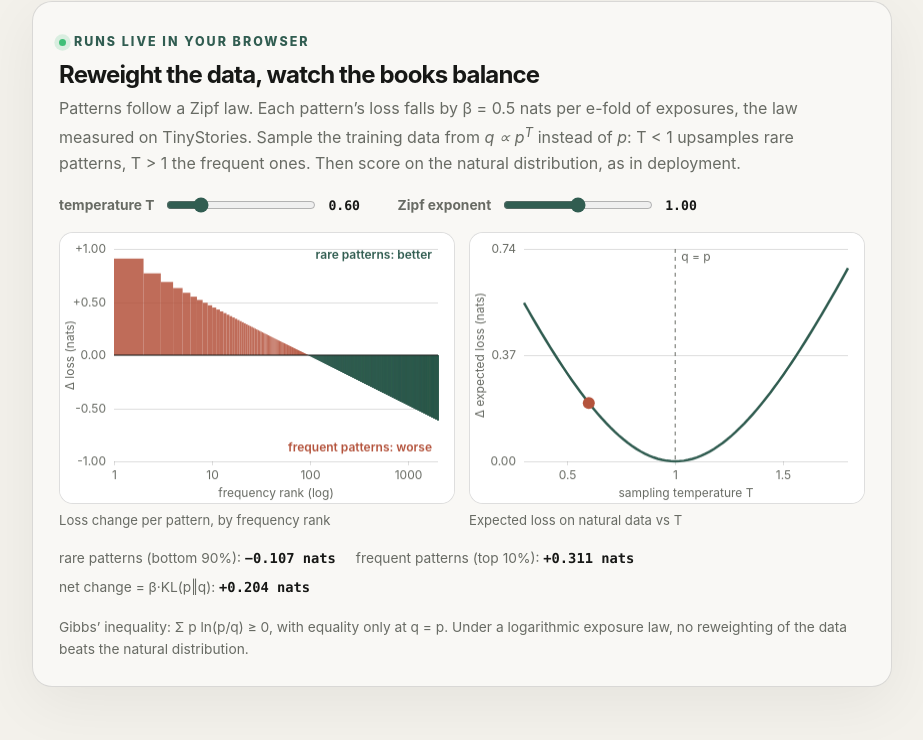
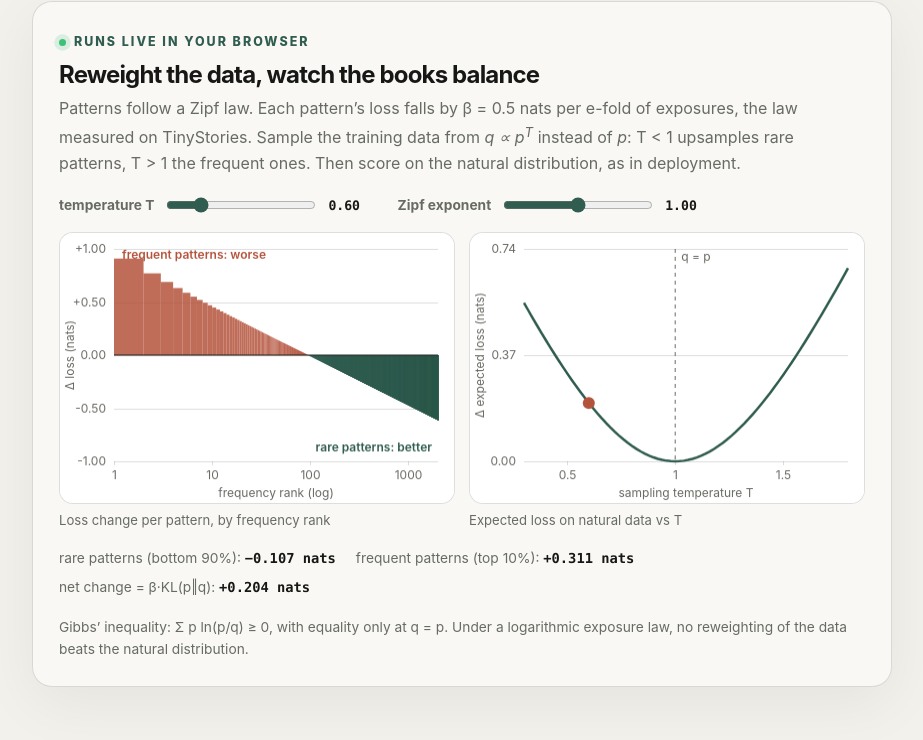
Before and after one commit to fekoester/fekoester.github.io, an Astro site in the folder site/: page /projects/llm-training-dynamics in a window 1280 px wide. Shown: the part 1550-2290 px from the top of the page, without its empty margins (308-1231 px from the left). Built offline with nearby package versions, Linux system fonts and the light colour scheme; Astro itself is replaced by a stand-in of ours.

Commit message:
Project pages: fixes from the visual review
- Exposure demo labels sit on the matching bars; wave-sensing demo uses a
  zero-mean, faster drive and a proper lagged Pearson correlation (was > 1)
- FHN starts oscillating with a pre-filled trace; oscillator raster and sync
  traces pre-run; CCT grid tighter; rocBLAS axis label no longer collides
- Power chart: hidden tooltip really hidden, day labels thinned and taller
  chart on phones
- Small figures can sit side by side (NEAT graphs, simulation videos); a hero
  video is not repeated in the gallery and keeps its caption
- Long titles wrap on phones (no horizontal scroll); PPS loop re-encoded (787 KB)

Co-Authored-By: Claude Opus 5.5 <noreply@anthropic.com>

```diff
--- a/site/src/components/MediaFigure.astro
+++ b/site/src/components/MediaFigure.astro
@@ -6,7 +6,7 @@ const { media, hero = false, zoom = true } = Astro.props;
 const size = (sizes as Record<string, { w: number; h: number }>)[media.src] ?? { w: 1280, h: 800 };
 const framed = !media.dark && !media.video && !hero;
 ---
-<figure class:list={['mfig', media.narrow && 'narrow', framed && 'framed', media.pixel && 'pixel', hero && 'hero']}>
+<figure class:list={['mfig', media.narrow && 'narrow', media.half && 'half', framed && 'framed', media.pixel && 'pixel', hero && 'hero']}>
   <div class="mfig-media">
     {media.video ? (
       <video
--- a/site/src/components/demos/CausalMask.astro
+++ b/site/src/components/demos/CausalMask.astro
@@ -31,7 +31,7 @@ const words = 'to be , or not to be : that is the question whether tis nobler in
     const words: string[] = JSON.parse(root.dataset.words || '[]');
     const T = words.length;
     let k = 4, L = 1, sel = T - 3;
-    const cv = setupCanvas(root.querySelector('canvas')!, 2.1, () => draw());
+    const cv = setupCanvas(root.querySelector('canvas')!, 1.55, () => draw());
     const toks = [...root.querySelectorAll<HTMLButtonElement>('.tok')];
 
     function draw() {
--- a/site/src/components/demos/Exposure.astro
+++ b/site/src/components/demos/Exposure.astro
@@ -78,10 +78,13 @@ import DemoFrame from '../DemoFrame.astro';
         ctx.strokeStyle = pal.text; ctx.lineWidth = 1;
         ctx.beginPath(); ctx.moveTo(box.x, ty(0)); ctx.lineTo(box.x + box.w, ty(0)); ctx.stroke();
         ctx.font = '600 12px Inter, system-ui, sans-serif';
-        ctx.fillStyle = pal.accent; ctx.textAlign = 'right';
-        ctx.fillText(T < 1 ? 'rare patterns: better' : 'frequent patterns: better', box.x + box.w - 6, box.y + 10);
-        ctx.fillStyle = pal.coral;
-        ctx.fillText(T < 1 ? 'frequent patterns: worse' : 'rare patterns: worse', box.x + box.w - 6, box.y + box.h - 10);
+        // positive Δ (worse) is at the top, negative (better) at the bottom
+        const worse = T < 1 ? 'frequent patterns: worse' : 'rare patterns: worse';
+        const better = T < 1 ? 'rare patterns: better' : 'frequent patterns: better';
+        ctx.fillStyle = pal.coral; ctx.textAlign = T < 1 ? 'left' : 'right';
+        ctx.fillText(worse, T < 1 ? box.x + 8 : box.x + box.w - 6, box.y + 10);
+        ctx.fillStyle = pal.accent; ctx.textAlign = T < 1 ? 'right' : 'left';
+        ctx.fillText(better, T < 1 ? box.x + box.w - 6 : box.x + 8, box.y + box.h - 10);
       }
       // right: expected loss on the natural distribution against T
       {
--- a/site/src/components/demos/FHN.astro
+++ b/site/src/components/demos/FHN.astro
@@ -7,7 +7,7 @@ import DemoFrame from '../DemoFrame.astro';
   </div>
   <div class="fhn" data-demo="fhn">
     <div class="demo-controls">
-      <label>input current I <input type="range" name="I" id="fhn-i" min="0" max="1.6" step="0.01" value="0.2" /><output for="fhn-i"></output></label>
+      <label>input current I <input type="range" name="I" id="fhn-i" min="0" max="1.6" step="0.01" value="0.5" /><output for="fhn-i"></output></label>
       <label>a <input type="range" name="a" id="fhn-a" min="0.4" max="1.1" step="0.01" value="0.7" /><output for="fhn-a"></output></label>
       <button class="demo-btn primary" data-act="kick">Kick (+0.8 to v)</button>
     </div>
@@ -30,7 +30,7 @@ import DemoFrame from '../DemoFrame.astro';
 
   document.querySelectorAll<HTMLElement>('[data-demo="fhn"]').forEach((root) => {
     const B = 0.8, TAU = 12.5, VR: [number, number] = [-2.6, 2.6], WR: [number, number] = [-1.0, 2.2];
-    let I = 0.2, a = 0.7;
+    let I = 0.5, a = 0.7;
     let v = -1.2, w = -0.6;
     const trail: [number, number][] = [];
     const vt: number[] = [];
@@ -96,7 +96,7 @@ import DemoFrame from '../DemoFrame.astro';
       c2.fillStyle = MEDIA.muted; c2.font = '11px Inter, system-ui, sans-serif'; c2.fillText('v(t)', 8, 14);
     }
 
-    visibleLoop(root, () => {
+    const advance = () => {
       for (let k = 0; k < 8; k++) {
         const h = 0.02;
         const f = (vv: number, ww: number) => [vv - vv ** 3 / 3 - ww + I, (vv + a - B * ww) / TAU];
@@ -105,8 +105,9 @@ import DemoFrame from '../DemoFrame.astro';
       }
       trail.push([v, w]); if (trail.length > 220) trail.shift();
       vt.push(v); if (vt.length > 600) vt.shift();
-      draw();
-    });
+    };
+    for (let k = 0; k < 600; k++) advance(); // start with a full trace on screen
+    visibleLoop(root, () => { advance(); draw(); });
     root.querySelector<HTMLCanvasElement>('.plane')!.addEventListener('click', (e) => {
       const rect = (e.currentTarget as HTMLCanvasElement).getBoundingClientRect();
       v = VR[0] + ((e.clientX - rect.left) / rect.width) * (VR[1] - VR[0]);
--- a/site/src/components/demos/Oscillators.astro
+++ b/site/src/components/demos/Oscillators.astro
@@ -116,6 +116,8 @@ import DemoFrame from '../DemoFrame.astro';
     }
 
     let frame = 0;
+    // pre-run so the raster and R(t) start filled
+    queueMicrotask(() => { for (let f = 0; f < 500; f++) { for (let k = 0; k < 6; k++) rk4(); Rhist.push(order()); if (Rhist.length > 600) Rhist.shift(); if (f % 2 === 0) drawRasterColumn(); } drawCircle(); });
     const loop = visibleLoop(root, () => {
       for (let k = 0; k < 6; k++) rk4();
       Rhist.push(order()); if (Rhist.length > 600) Rhist.shift();
--- a/site/src/components/demos/Power.astro
+++ b/site/src/components/demos/Power.astro
@@ -45,7 +45,7 @@ const runDate = lastT ? new Date(lastT).toLocaleDateString('en-GB', { day: 'nume
     const latest = (snap.latest as P[]).map((p) => ({ ...p, ms: Date.parse(p.t) }));
     const fc = (snap.forecast as P[]).map((p) => ({ ...p, ms: Date.parse(p.t) }));
     let days = 5;
-    const cv = setupCanvas(root.querySelector('canvas')!, 2.3, () => draw());
+    const cv = setupCanvas(root.querySelector('canvas')!, window.innerWidth < 640 ? 1.35 : 2.3, () => draw());
     const tip = root.querySelector<HTMLElement>('.tip')!;
     let hover: number | null = null;
     const fmtT = new Intl.DateTimeFormat('en-US', { timeZone: 'America/Los_Angeles', weekday: 'short', month: 'short', day: 'numeric', hour: 'numeric' });
@@ -76,9 +76,11 @@ const runDate = lastT ? new Date(lastT).toLocaleDateString('en-GB', { day: 'nume
       ctx.textAlign = 'right'; ctx.textBaseline = 'middle';
       for (let v = lo; v <= hi; v += (hi - lo) / 4) { const y = Math.round(ty(v)) + 0.5; ctx.beginPath(); ctx.moveTo(box.x, y); ctx.lineTo(box.x + box.w, y); ctx.stroke(); ctx.fillText(`${Math.round(v / 1000)} GW`, box.x - 8, y); }
       ctx.textAlign = 'center'; ctx.textBaseline = 'top';
-      for (let d = Math.ceil(t0 / 86400e3) * 86400e3 + 8 * 3600e3; d < t1; d += 86400e3) { // midnight Pacific ≈ 08:00 UTC
+      const every = box.w / (days + 1) < 56 ? 2 : 1; // thin out day labels on narrow screens
+      let di = 0;
+      for (let d = Math.ceil(t0 / 86400e3) * 86400e3 + 8 * 3600e3; d < t1; d += 86400e3, di++) { // midnight Pacific ≈ 08:00 UTC
         const x = tx(d); ctx.beginPath(); ctx.moveTo(x, box.y); ctx.lineTo(x, box.y + box.h); ctx.stroke();
-        ctx.fillText(fmtD.format(new Date(d + 12 * 3600e3)), x + (box.w / (days + 1)) / 2, box.y + box.h + 8);
+        if (di % every === 0) ctx.fillText(fmtD.format(new Date(d + 12 * 3600e3)), x + (box.w / (days + 1)) / 2, box.y + box.h + 8);
       }
       // forecast bands
       const band = (pts: typeof fc, loK: 'lo95' | 'lo80', hiK: 'hi95' | 'hi80', color: string, alpha: number) => {
@@ -149,6 +151,7 @@ const runDate = lastT ? new Date(lastT).toLocaleDateString('en-GB', { day: 'nume
   .chart { position: relative; }
   .chart :global(.demo-canvas) { background: var(--surface-strong); border: 1px solid var(--line); cursor: crosshair; }
   .tip { position: absolute; top: 18px; width: 200px; padding: 10px 12px; border-radius: 12px; border: 1px solid var(--line); background: var(--surface-strong); box-shadow: var(--shadow); font-size: .8rem; display: grid; gap: 2px; pointer-events: none; }
+  .tip[hidden] { display: none; }
   .tip :global(span:first-child) { color: var(--muted); }
   .live { margin: 8px 0 0; }
   .live img { width: 100%; border-radius: 14px; border: 1px solid var(--line); background: #fff; }
--- a/site/src/components/demos/Rocblas.astro
+++ b/site/src/components/demos/Rocblas.astro
@@ -43,7 +43,7 @@ const gmax = 16;
           </div>
         </div>
       ))}
-      <div class="axis">{[0, 4, 8, 12, 16].map((v) => <span style={`left:${(v / gmax) * 100}%`}>{v}</span>)}<b>TFLOPS</b></div>
+      <div class="axis">{[0, 4, 8, 12].map((v) => <span style={`left:${(v / gmax) * 100}%`}>{v}</span>)}<b>TFLOPS</b></div>
       <p class="note">Bars span the range over the measured shapes. Ticks mark the card’s peak (≈ 7.95 TFLOPS fp32, ≈ 15.9 fp16).</p>
     </div>
 
--- a/site/src/components/demos/Sync.astro
+++ b/site/src/components/demos/Sync.astro
@@ -95,7 +95,7 @@ import DemoFrame from '../DemoFrame.astro';
     }
 
     newInput();
-    for (let k = 0; k < 60; k++) tick();
+    for (let k = 0; k < 260; k++) tick();
     const loop = visibleLoop(root, () => { tick(); drawTraces(); drawMat(); });
     if (reducedMotion()) loop.paused = true;
     bindRange(root, 'K', (v) => v.toFixed(2), (v) => { K = v; });
--- a/site/src/components/demos/WaveSensing.astro
+++ b/site/src/components/demos/WaveSensing.astro
@@ -20,7 +20,7 @@ import DemoFrame from '../DemoFrame.astro';
     <div class="demo-readout">
       <span><span class="legend-dot" style="background:#7fb0d8"></span>input u(t)</span>
       <span><span class="legend-dot" style="background:#e3a857"></span>field at the query point (rescaled)</span>
-      <span>best correlation <b class="corr">–</b> at lag <b class="lag">–</b></span>
+      <span>best correlation <b class="corr">–</b> at lag <b class="lag">–</b> (positive or negative: the medium may invert the signal)</span>
     </div>
   </div>
 </DemoFrame>
@@ -35,7 +35,7 @@ import DemoFrame from '../DemoFrame.astro';
     let q = { x: 84, y: 22 };
     // Mackey-Glass drive (tau = 17), sampled every 1 time unit
     const mg: number[] = [];
-    { const hist = Array(18).fill(1.2); for (let t = 0; t < 6000; t++) { const x = hist[hist.length - 1], xt = hist[hist.length - 18]; hist.push(x + 0.2 * xt / (1 + xt ** 10) - 0.1 * x); if (t > 500) mg.push(hist[hist.length - 1] - 0.9); } }
+    { const hist = Array(18).fill(1.2); for (let t = 0; t < 6000; t++) { const x = hist[hist.length - 1], xt = hist[hist.length - 18]; hist.push(x + 0.2 * xt / (1 + xt ** 10) - 0.1 * x); if (t > 500) mg.push(hist[hist.length - 1]); } const m0 = mg.reduce((a, b) => a + b, 0) / mg.length; for (let i = 0; i < mg.length; i++) mg[i] -= m0; }
     let tstep = 0;
     const H = 300; // trace history
     const drive: number[] = [], read: number[] = [];
@@ -46,7 +46,7 @@ import DemoFrame from '../DemoFrame.astro';
     const img = octx.createImageData(GW, GH);
 
     function step() {
-      const d = mg[Math.floor(tstep / 4) % mg.length];
+      const d = mg[Math.floor(tstep / 2) % mg.length];
       for (let j = 1; j < GH - 1; j++) for (let i = 1; i < GW - 1; i++) {
         const k = j * GW + i;
         const lap = u[k - 1] + u[k + 1] + u[k - GW] + u[k + GW] - 4 * u[k];
@@ -98,9 +98,14 @@ import DemoFrame from '../DemoFrame.astro';
       // best lagged correlation
       let best = 0, lag = 0;
       for (let L = 0; L < 120 && a.length > L + 40; L++) {
-        let s = 0; const n = a.length - L;
-        for (let k = 0; k < n; k++) s += a[k] * b[k + L];
-        const c = s / n; if (Math.abs(c) > Math.abs(best)) { best = c; lag = L; }
+        const n = a.length - L;
+        let ma = 0, mb = 0;
+        for (let k = 0; k < n; k++) { ma += a[k]; mb += b[k + L]; }
+        ma /= n; mb /= n;
+        let sab = 0, saa = 0, sbb = 0;
+        for (let k = 0; k < n; k++) { const x = a[k] - ma, y = b[k + L] - mb; sab += x * y; saa += x * x; sbb += y * y; }
+        const c = sab / Math.sqrt(saa * sbb || 1);
+        if (Math.abs(c) > Math.abs(best)) { best = c; lag = L; }
       }
       root.querySelector('.corr')!.textContent = best.toFixed(2);
       root.querySelector('.lag')!.textContent = `${lag} steps`;
--- a/site/src/data/showcase.ts
+++ b/site/src/data/showcase.ts
@@ -30,6 +30,7 @@ export type Media = {
   source?: { label: string; href: string };
   pixel?: boolean; // crisp upscaling for pixel art
   narrow?: boolean; // tall or small figure: do not stretch to full width
+  half?: boolean; // small figure: two side by side
   dark?: boolean; // already has a dark background (no paper frame)
 };
 
@@ -350,14 +351,14 @@ export const showcase: Record<string, Showcase> = {
         alt: 'Evolved XOR network graph.',
         caption: 'An evolved XOR network. Blue connections are positive, red negative, width shows |weight|.',
         source: repo('NEAT-Implementation', 'Repository'),
-        narrow: true,
+        half: true,
       },
       {
         src: m('neat', 'double-pole-champion.webp'),
         alt: 'Evolved double-pole controller without hidden nodes.',
         caption: 'The double-pole controller needed no hidden node at all: the minimal solution NEAT’s “start small” principle is designed to find.',
         source: repo('NEAT-Implementation', 'Repository'),
-        narrow: true,
+        half: true,
       },
       {
         src: m('neat', 'viewer.webp'),
@@ -412,14 +413,8 @@ export const showcase: Record<string, Showcase> = {
         caption: 'World-Simulation, seed 2, evolving preset, 12,000 steps. Brightness is food; dots are organisms with a heading tick.',
         source: repo('World-Simulation', 'World-Simulation'),
         pixel: true,
-        narrow: true,
+        half: true,
         dark: true,
-      },
-      {
-        src: m('world-generation', 'evolution.webp'),
-        alt: 'Population, births, generation and body statistics over 150,000 steps.',
-        caption: 'Two 150,000-step runs. With 10× faster food regrowth the population grows past 1,000 and evolution runs to generation 27; with the default parameters it sits at the floor of 100, kept alive by respawns.',
-        source: repo('World-Simulation', 'World-Simulation'),
       },
       {
         src: m('world-generation', 'ants.webp'),
@@ -428,8 +423,14 @@ export const showcase: Record<string, Showcase> = {
         caption: 'Ant-Simulation, seed 4, 4,000 steps. Purple is pheromone (log scale), red is food, black is the nest. Searching ants are white, ants heading to food yellow, ants carrying food orange.',
         source: repo('Ant-Simulation', 'Ant-Simulation'),
         pixel: true,
-        narrow: true,
+        half: true,
         dark: true,
+      },
+      {
+        src: m('world-generation', 'evolution.webp'),
+        alt: 'Population, births, generation and body statistics over 150,000 steps.',
+        caption: 'Two 150,000-step runs. With 10× faster food regrowth the population grows past 1,000 and evolution runs to generation 27; with the default parameters it sits at the floor of 100, kept alive by respawns.',
+        source: repo('World-Simulation', 'World-Simulation'),
       },
       {
         src: m('world-generation', 'foraging.webp'),
--- a/site/src/pages/projects/[slug].astro
+++ b/site/src/pages/projects/[slug].astro
@@ -16,12 +16,16 @@ export function getStaticPaths() {
   }));
 }
 const { project, prev, next } = Astro.props;
-const hero = project.hero ?? { src: project.cover, alt: project.coverAlt };
+// A hero video that is also a figure is shown once, at the top, with the figure's caption.
+const heroBase = project.hero ?? { src: project.cover, alt: project.coverAlt };
+const heroFig = project.figures?.find((f) => f.src === heroBase.src);
+const hero = heroFig ? { ...heroFig, ...heroBase, caption: heroFig.caption, source: heroFig.source } : heroBase;
+const figures = (project.figures ?? []).filter((f) => f !== heroFig);
 const toc = [
   { id: 'overview', label: 'Overview' },
   project.demo && { id: 'demo', label: 'Live demo' },
   project.equations && { id: 'math', label: 'The math' },
-  project.figures?.length && { id: 'results', label: 'Results & media' },
+  figures.length && { id: 'results', label: 'Results & media' },
   project.caveats && { id: 'caveats', label: 'Caveats' },
 ].filter(Boolean) as { id: string; label: string }[];
 ---
@@ -86,12 +90,12 @@ const toc = [
           </div>
         )}
 
-        {project.figures && project.figures.length > 0 && (
+        {figures.length > 0 && (
           <div id="results" class="anchor block">
             <p class="kicker">Results &amp; media</p>
             <h2 class="block-title">From the repositories</h2>
             <div class="figures">
-              {project.figures.map((f) => <MediaFigure media={f} />)}
+              {figures.map((f) => <MediaFigure media={f} />)}
             </div>
           </div>
         )}
@@ -131,7 +135,8 @@ const toc = [
   .hero-grid { display: grid; grid-template-columns: minmax(0, 1fr) minmax(0, 1.1fr); gap: 56px; align-items: center; }
   .meta { display: flex; flex-wrap: wrap; gap: 18px; color: var(--accent); font-size: .76rem; text-transform: uppercase; letter-spacing: .12em; }
   .status[data-status='Research in progress'], .status[data-status='Active'] { color: var(--amber); }
-  h1 { margin: 20px 0 24px; font-size: clamp(2.6rem, 5.4vw, 4.8rem); }
+  h1 { margin: 20px 0 24px; font-size: clamp(2.3rem, 5.4vw, 4.8rem); overflow-wrap: anywhere; hyphens: auto; }
+  .hero-grid > * { min-width: 0; }
   .hero-text .lede { font-size: clamp(1.08rem, 1.6vw, 1.3rem); }
   .facts { margin-top: 44px; }
   .facts dl { display: grid; grid-template-columns: repeat(auto-fit, minmax(190px, 1fr)); gap: 1px; margin: 0; border: 1px solid var(--line); border-radius: var(--radius); overflow: hidden; background: var(--line); }
@@ -154,7 +159,10 @@ const toc = [
   .equations { display: grid; gap: 14px; }
   .eq { margin: 0; padding: 18px 20px; overflow-x: auto; }
   .eq figcaption { margin-top: 6px; color: var(--muted); font-size: .86rem; }
-  .figures { display: grid; gap: 44px; }
+  .figures { display: grid; grid-template-columns: repeat(2, minmax(0, 1fr)); gap: 44px 22px; }
+  .figures > :global(.mfig) { grid-column: 1 / -1; }
+  .figures > :global(.mfig.half) { grid-column: auto; }
+  @media (max-width: 560px) { .figures > :global(.mfig.half) { grid-column: 1 / -1; } }
   .highlights, .caveats { padding: 24px; margin-top: 56px; }
   .caveats { border-color: color-mix(in srgb, var(--amber) 55%, var(--line)); background: color-mix(in srgb, var(--amber) 7%, var(--surface)); }
   .caveats p:last-child { margin-bottom: 0; }
--- a/site/src/styles/global.css
+++ b/site/src/styles/global.css
@@ -72,7 +72,7 @@ button, input { font: inherit; }
 
 h1, h2, h3, p { margin-top: 0; }
 h1, h2, h3 { line-height: 1.08; letter-spacing: -0.035em; }
-h1 { font-size: clamp(3.25rem, 8vw, 7.2rem); font-weight: 720; }
+h1 { font-size: clamp(3.25rem, 8vw, 7.2rem); font-weight: 720; overflow-wrap: break-word; hyphens: auto; }
 h2 { font-size: clamp(2rem, 4vw, 3.5rem); font-weight: 680; }
 h3 { font-size: 1.35rem; font-weight: 680; }
 p { color: var(--muted); }
```
Also changed, not shown: 2 other files.
